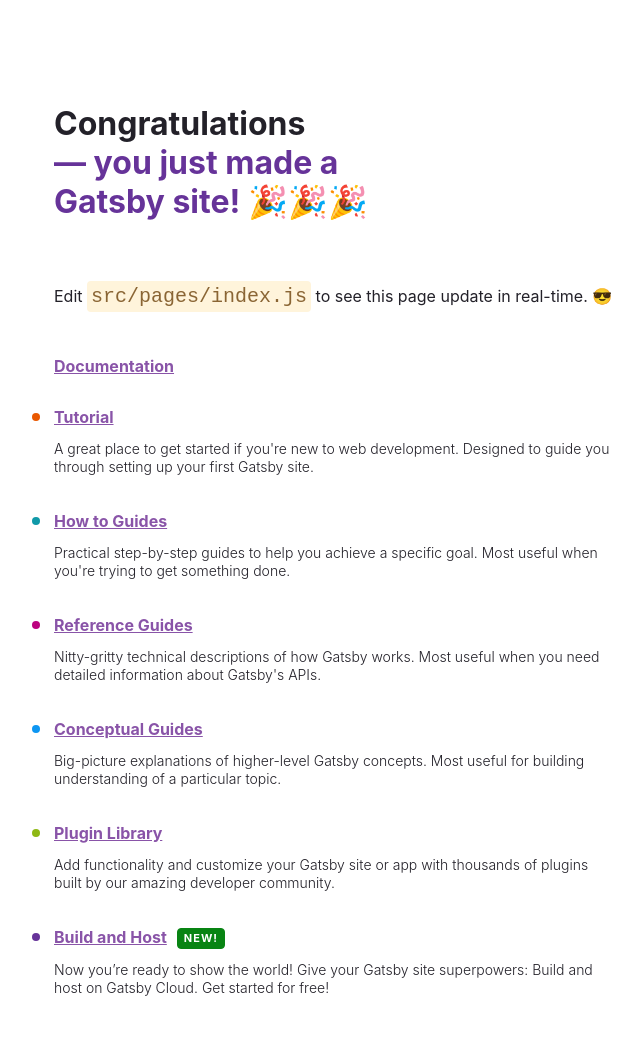
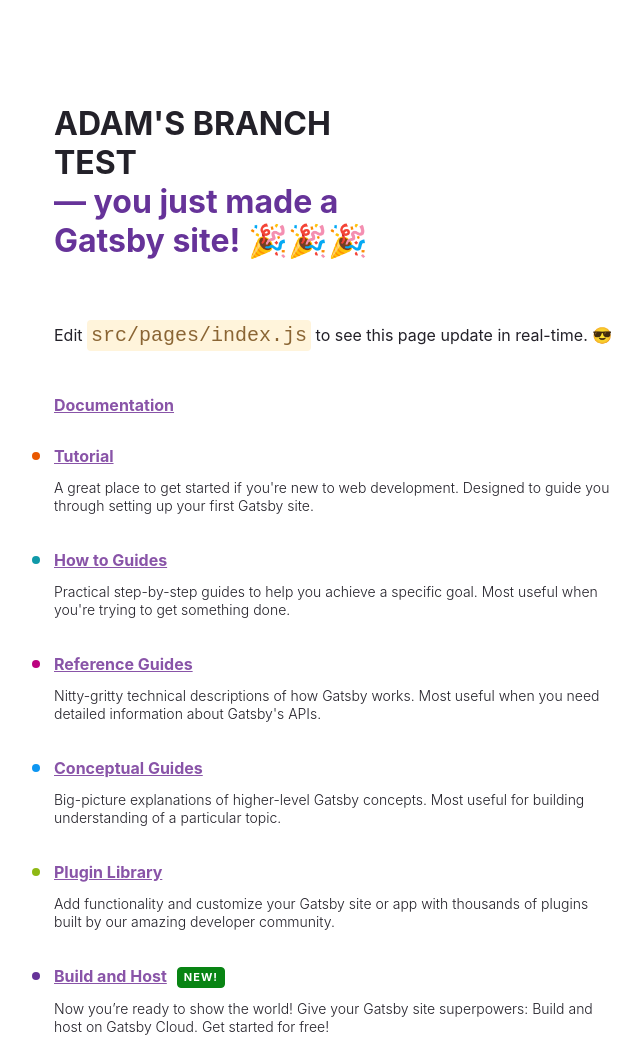
Before and after one commit to adamrfish/Netflify-build-test, a Gatsby site: page / in a window 1280 px wide. Shown: the top 1038 px of the page, without its empty margins (50-692 px from the left). Built offline with nearby package versions, Linux system fonts and the light colour scheme; Gatsby itself is replaced by a stand-in of ours.

Commit message:
Update index.js

```diff
--- a/src/pages/index.js
+++ b/src/pages/index.js
@@ -127,7 +127,7 @@ const IndexPage = () => {
   return (
     <main style={pageStyles}>
       <h1 style={headingStyles}>
-        Congratulations
+        ADAM'S BRANCH TEST
         <br />
         <span style={headingAccentStyles}>— you just made a Gatsby site! 🎉🎉🎉</span>
       </h1>
```
